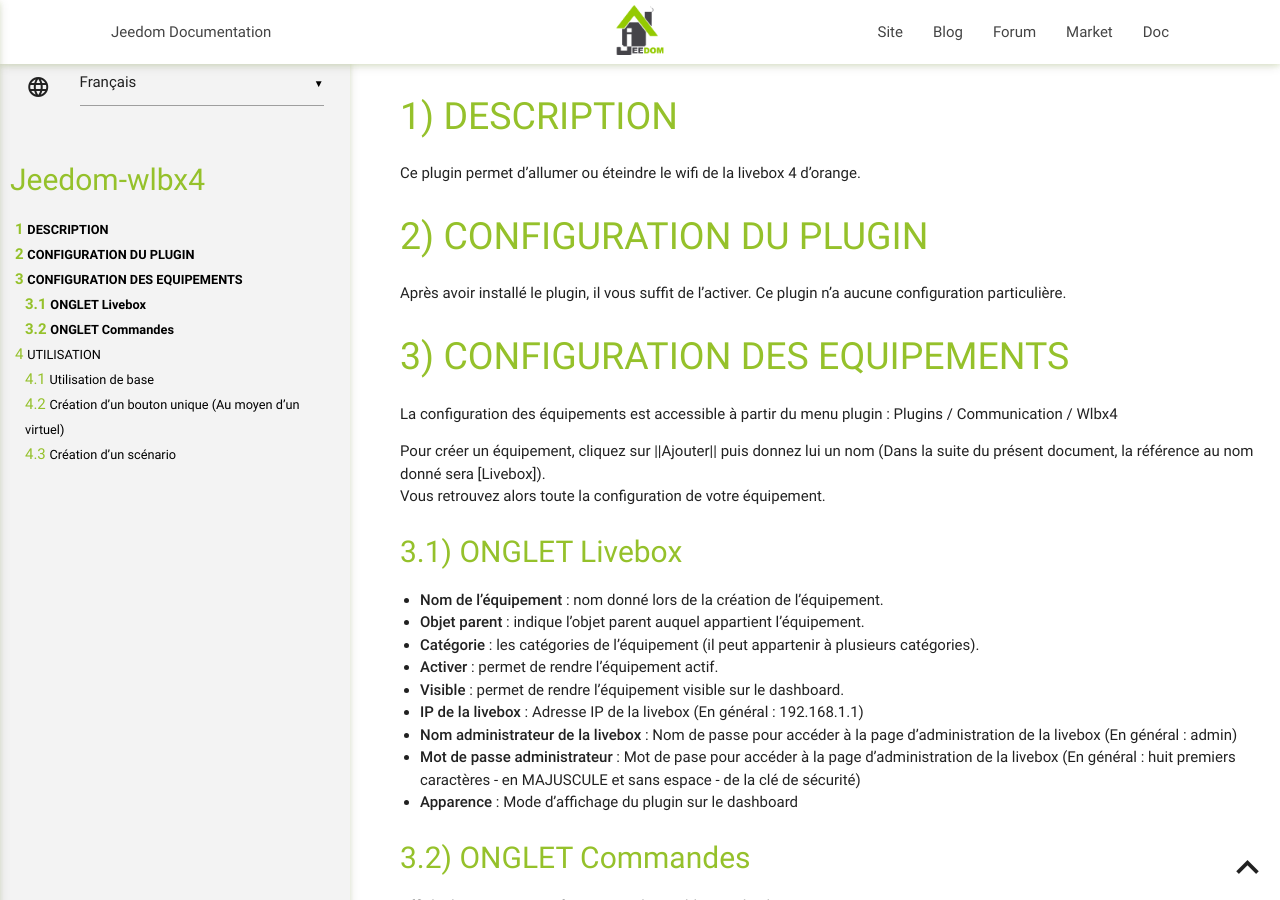
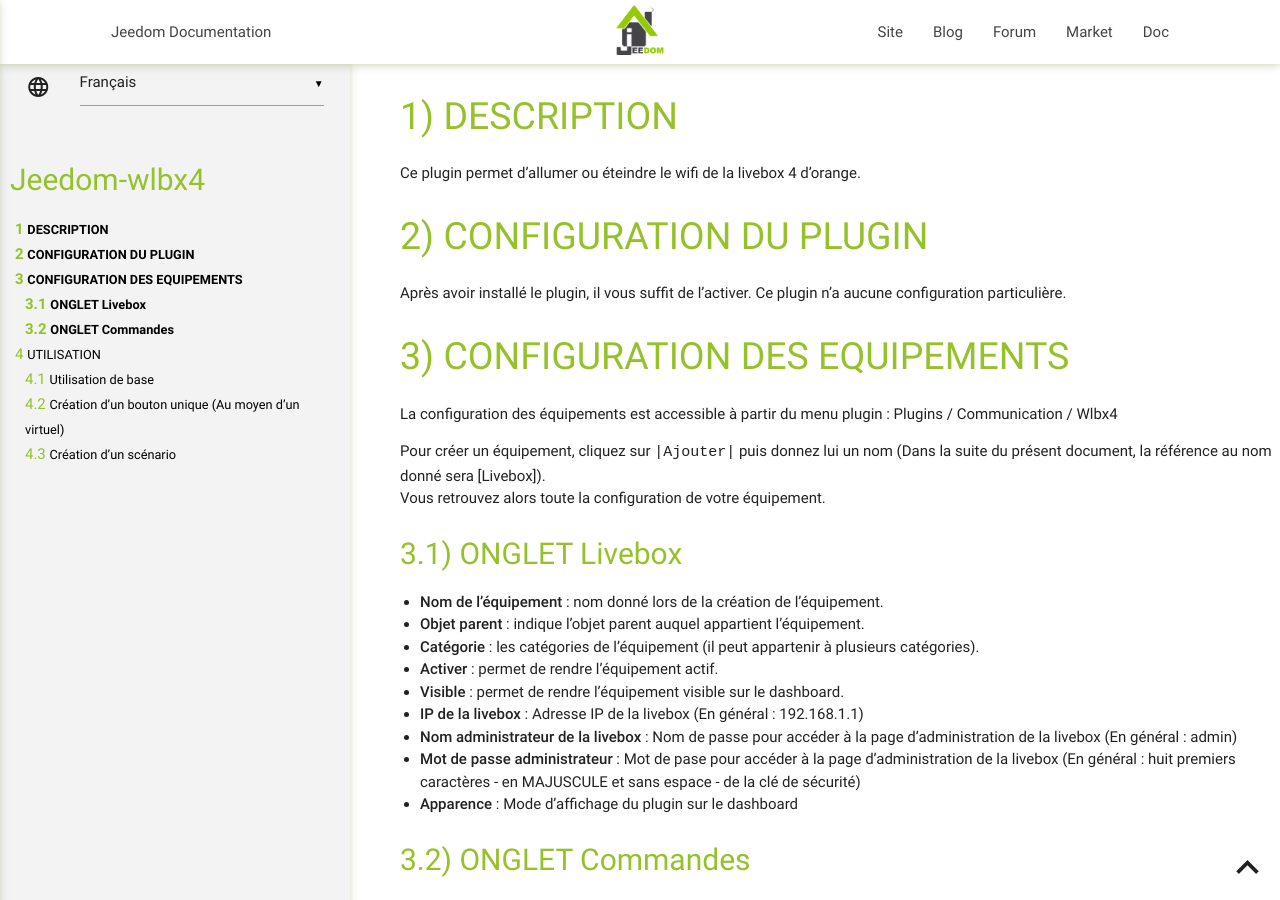
Before and after one commit to pebteam/jeedom-wlbx4, a Jekyll site: the page built from docs/fr_FR/index.md, in a window 1280 px wide and 900 px high. Built offline with Jekyll 4.4.1, drawn with Linux system fonts in a browser that asks for light colours; our own code applies the rules of GitHub Pages for plain Markdown files.

```diff
--- a/docs/fr_FR/index.md
+++ b/docs/fr_FR/index.md
@@ -11,7 +11,7 @@ CONFIGURATION DES EQUIPEMENTS
 La configuration des équipements est accessible à partir du menu plugin :
 Plugins / Communication / Wlbx4
 
-Pour créer un équipement, cliquez sur ||Ajouter|| puis donnez lui un nom (Dans la suite du présent document, la référence au nom donné sera [Livebox]).
+Pour créer un équipement, cliquez sur `|Ajouter|` puis donnez lui un nom (Dans la suite du présent document, la référence au nom donné sera [Livebox]).
 Vous retrouvez alors toute la configuration de votre équipement.
 
 ONGLET Livebox
```
